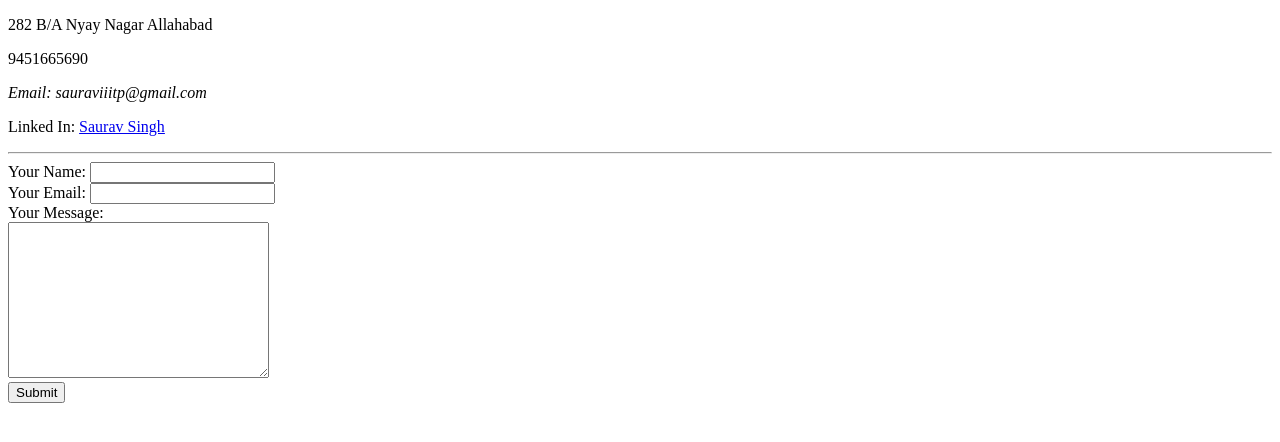
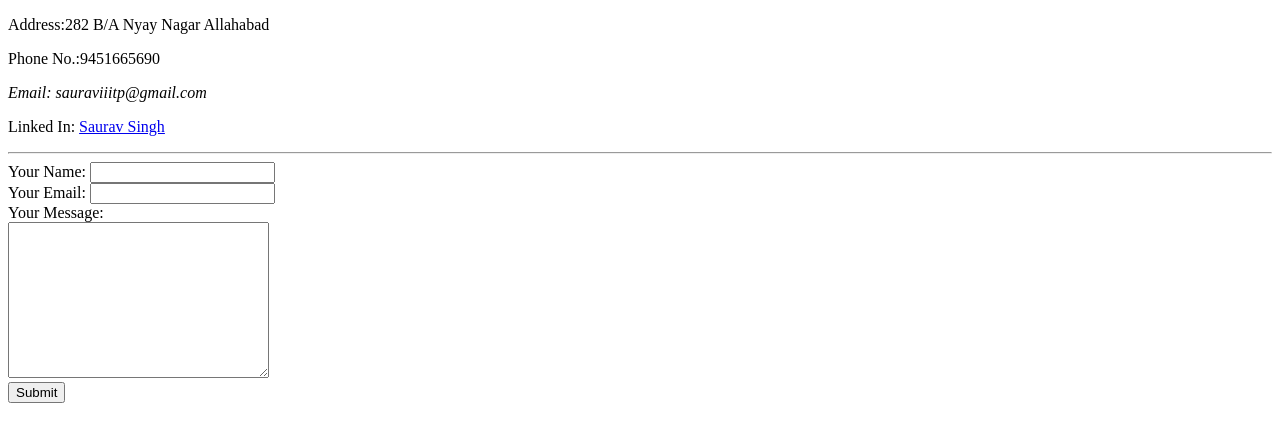
Before and after one commit to saurav2811/CV, a plain HTML site: page contact.html in a window 1280 px wide. Drawn offline with Linux system fonts and the light colour scheme.

Commit message:
Update contact.html

```diff
--- a/contact.html
+++ b/contact.html
@@ -5,8 +5,8 @@
     <title>Contact Me</title>
   </head>
   <body>
-    <p>282 B/A Nyay Nagar Allahabad</p>
-    <p>9451665690</p>
+    <p>Address:282 B/A Nyay Nagar Allahabad</p>
+    <p>Phone No.:9451665690</p>
     <p><em>Email: sauraviiitp@gmail.com</em></p>
     <p>Linked In: <a href="https://www.linkedin.com/in/saurav-singh-691b551a2/">Saurav Singh</a></p>
     <hr>
```
